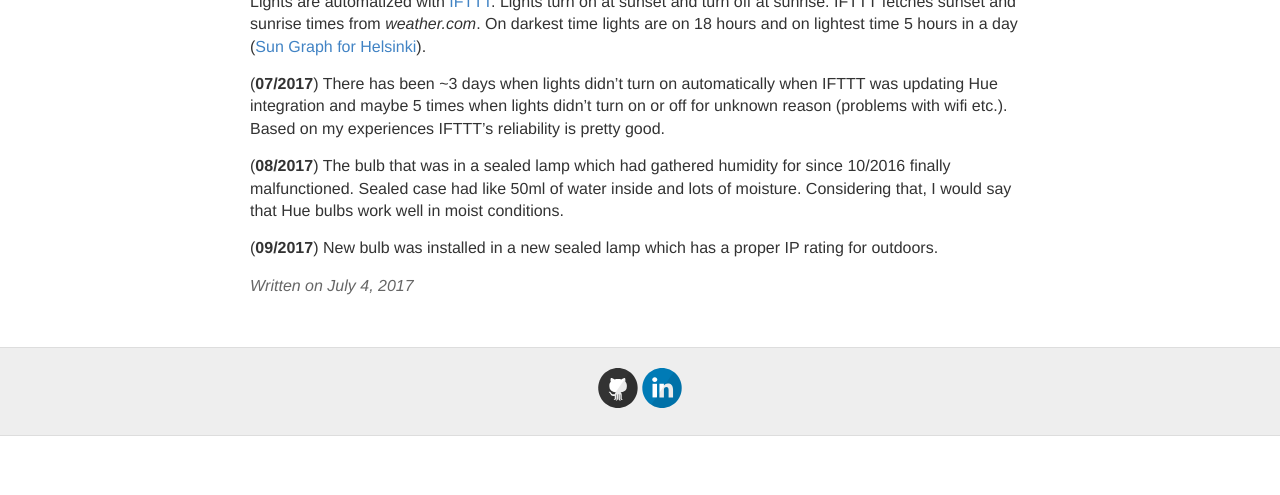
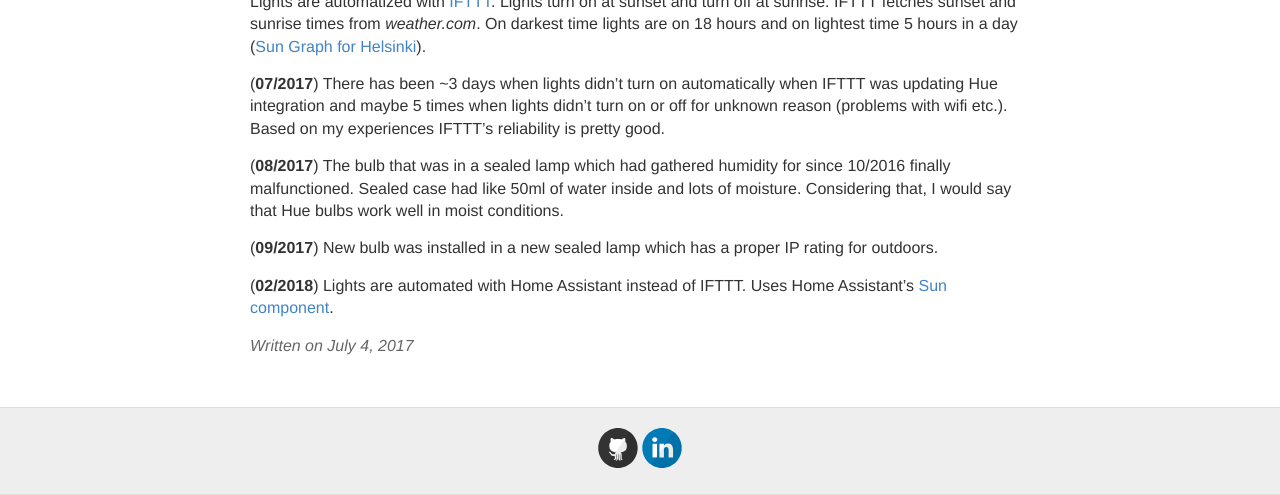
Before and after one commit to ttu/ttu.github.io, a Jekyll site: the page built from _posts/2017-7-4-philips-hue-outdoors-use.md, in a window 1280 px wide and 900 px high, scrolled down 850 px, cut to the strip 405-900 px from the top of the window. Built offline with Jekyll 4.4.1, drawn with Linux system fonts in a browser that asks for light colours; comment, search, counter and statistics services are not loaded; before the commit the page ends 1691 px from its top, so only the background shows below that.

Commit message:
Add Home Assistant info to Hue post

```diff
--- a/_posts/2017-7-4-philips-hue-outdoors-use.md
+++ b/_posts/2017-7-4-philips-hue-outdoors-use.md
@@ -30,3 +30,5 @@
 (__08/2017__) The bulb that was in a sealed lamp which had gathered humidity for since 10/2016 finally malfunctioned. Sealed case had like 50ml of water inside and lots of moisture. Considering that, I would say that Hue bulbs work well in moist conditions.
 
 (__09/2017__) New bulb was installed in a new sealed lamp which has a proper IP rating for outdoors.
+
+(__02/2018__) Lights are automated with Home Assistant instead of IFTTT. Uses Home Assistant's [Sun component](https://home-assistant.io/components/sun/).
```
